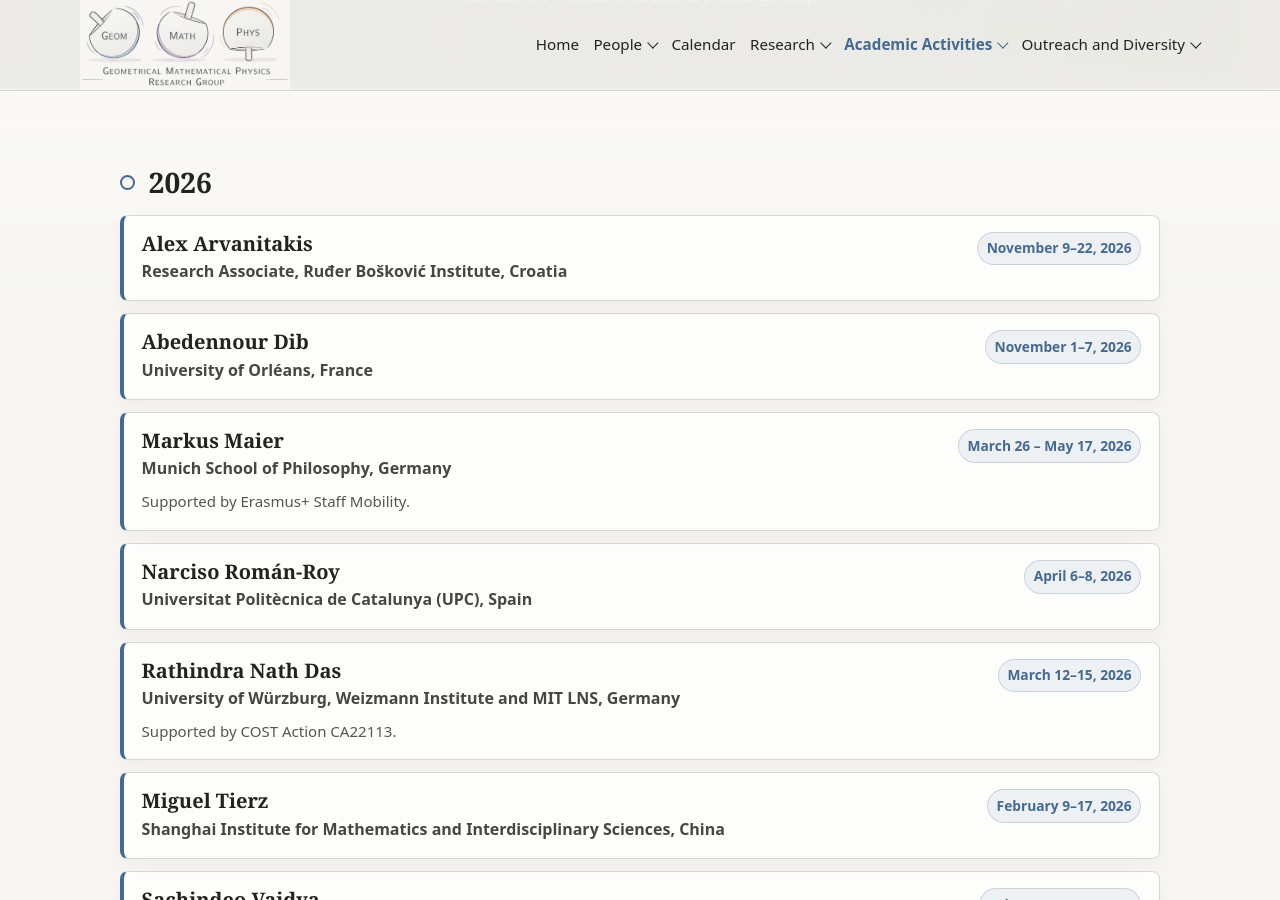
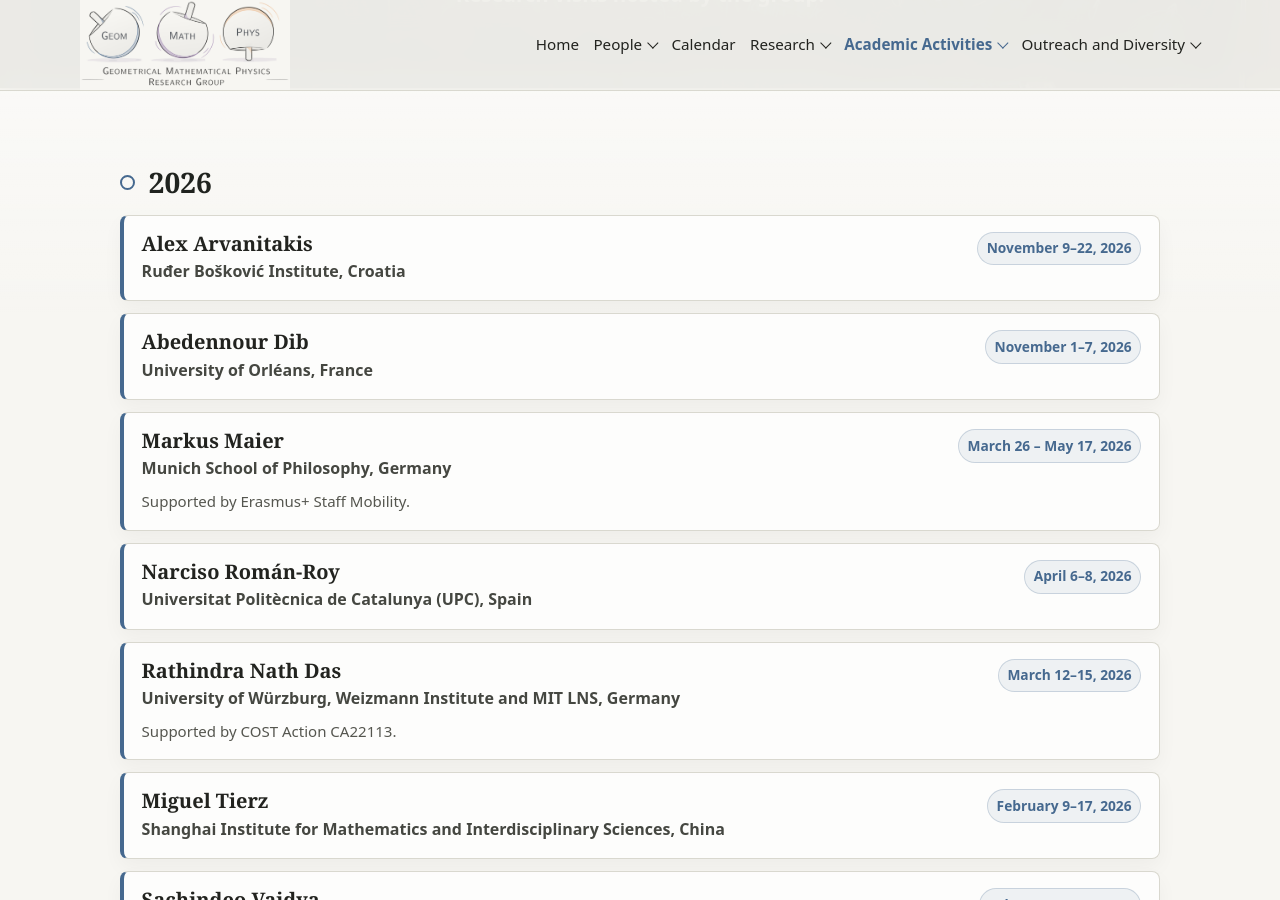
Before and after one commit to GeomMPhys/geommphys.github.io, a Jekyll site: the page built from research-visits.md, in a window 1280 px wide and 900 px high, scrolled down 351 px. Built offline with Jekyll 4.4.1, drawn with Linux system fonts in a browser that asks for light colours.

Commit message:
Update research_visits.yml

```diff
--- a/_data/research_visits.yml
+++ b/_data/research_visits.yml
@@ -17,7 +17,7 @@
 
 visits:
   - person: alex-arvanitakis
-    affiliation: "Research Associate, Ruđer Bošković Institute, Croatia"
+    affiliation: "Ruđer Bošković Institute, Croatia"
     arrival: 2026-11-09
     departure: 2026-11-22
 
```
